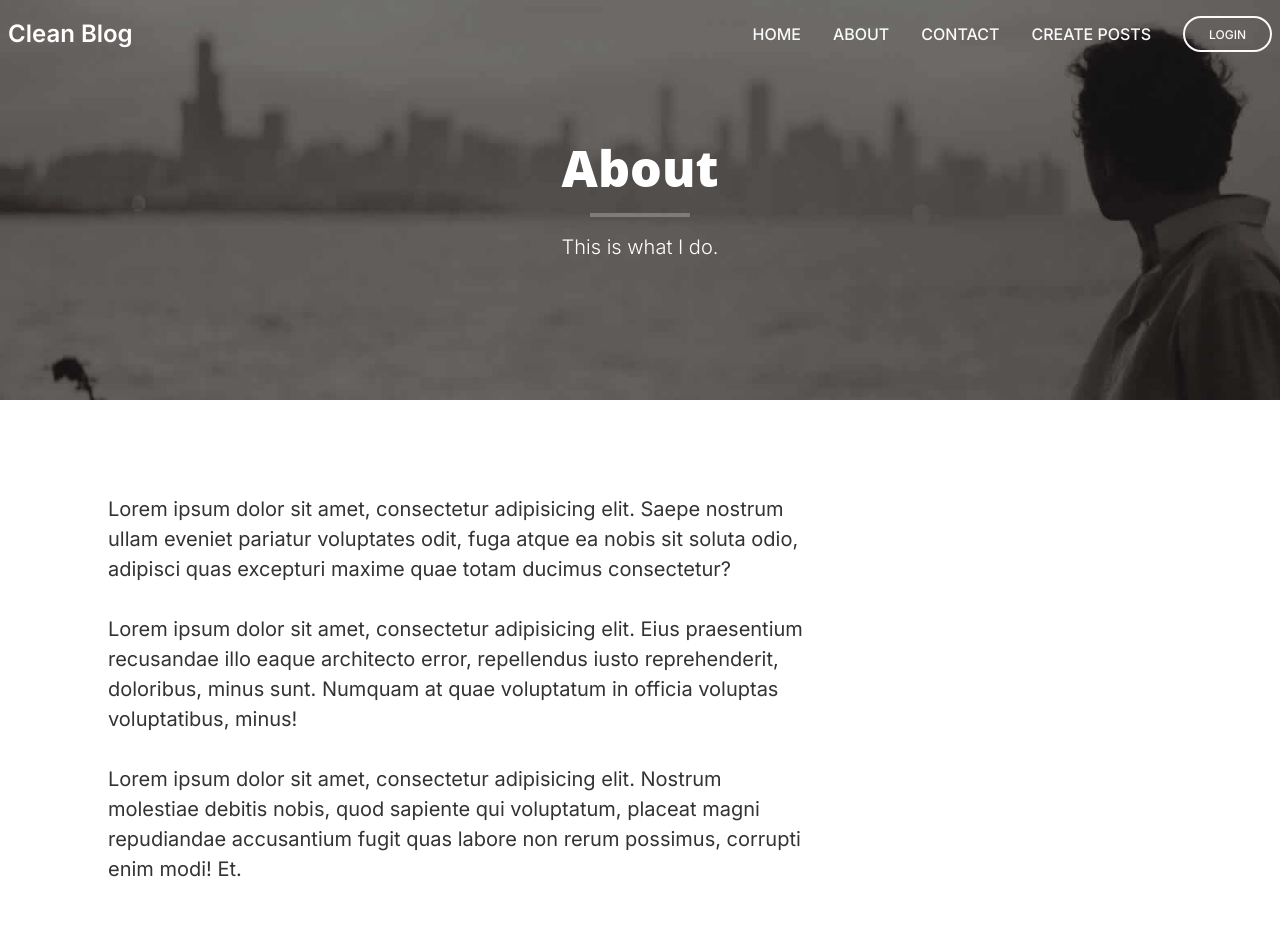
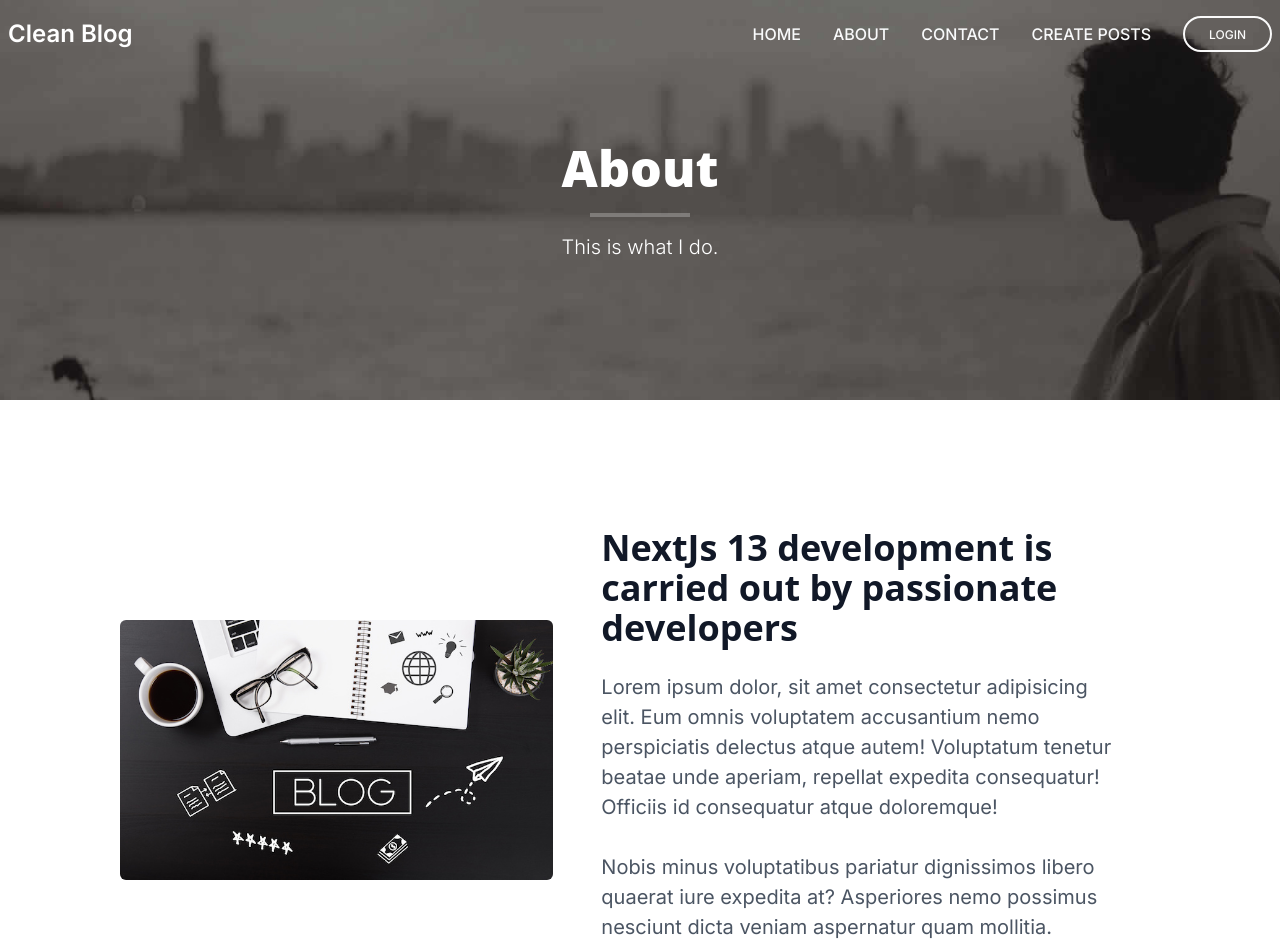
Before and after one commit to khanhnm222/nextjs-practice-assignment, a Next.js app: page /about in a window 1280 px wide. Shown: the top 952 px of the page. Built offline with nearby package versions, Linux system fonts and the light colour scheme; no server answers.

Commit message:
Update About page

```diff
--- a/app/about/page.tsx
+++ b/app/about/page.tsx
@@ -1,4 +1,5 @@
 import PageHeader from '@/components/page-header/page';
+import Image from 'next/image';
 import styles from '../page.module.css'
 
 const About = () => {
@@ -10,13 +11,18 @@ const About = () => {
         backgroundImage='images/about-bg.jpg'
       />
       <main className={styles.main + ' mt-[300px]'}>
-        <div className="container">
-          <div className="row">
-              <div className="col-lg-8 col-lg-offset-2 col-md-10 col-md-offset-1">
-                <p>Lorem ipsum dolor sit amet, consectetur adipisicing elit. Saepe nostrum ullam eveniet pariatur voluptates odit, fuga atque ea nobis sit soluta odio, adipisci quas excepturi maxime quae totam ducimus consectetur?</p>
-                <p>Lorem ipsum dolor sit amet, consectetur adipisicing elit. Eius praesentium recusandae illo eaque architecto error, repellendus iusto reprehenderit, doloribus, minus sunt. Numquam at quae voluptatum in officia voluptas voluptatibus, minus!</p>
-                <p>Lorem ipsum dolor sit amet, consectetur adipisicing elit. Nostrum molestiae debitis nobis, quod sapiente qui voluptatum, placeat magni repudiandae accusantium fugit quas labore non rerum possimus, corrupti enim modi! Et.</p>
+        <div className="py-16 bg-white">
+          <div className="container m-auto px-6 text-gray-600 md:px-12 xl:px-6">
+            <div className="space-y-6 md:space-y-0 md:flex md:gap-6 lg:items-center lg:gap-12">
+              <div className="md:5/12 lg:w-5/12">
+                <Image src="/images/blog-about.jpg" alt="image" loading="lazy" width={700} height={420} className="rounded-md"/>
               </div>
+              <div className="md:7/12 lg:w-6/12">
+                <h2 className="text-2xl text-gray-900 font-bold md:text-4xl">NextJs 13 development is carried out by passionate developers</h2>
+                <p className="mt-6 text-gray-600">Lorem ipsum dolor, sit amet consectetur adipisicing elit. Eum omnis voluptatem accusantium nemo perspiciatis delectus atque autem! Voluptatum tenetur beatae unde aperiam, repellat expedita consequatur! Officiis id consequatur atque doloremque!</p>
+                <p className="mt-4 text-gray-600"> Nobis minus voluptatibus pariatur dignissimos libero quaerat iure expedita at? Asperiores nemo possimus nesciunt dicta veniam aspernatur quam mollitia.</p>
+              </div>
+            </div>
           </div>
         </div>
       </main>
```
